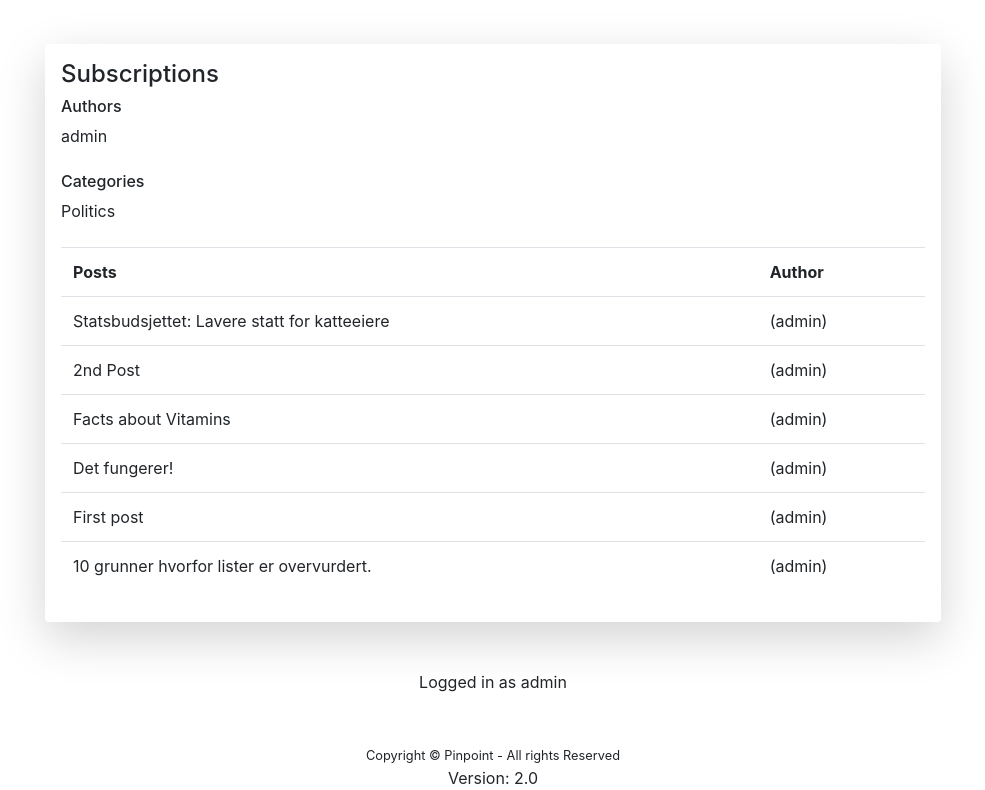
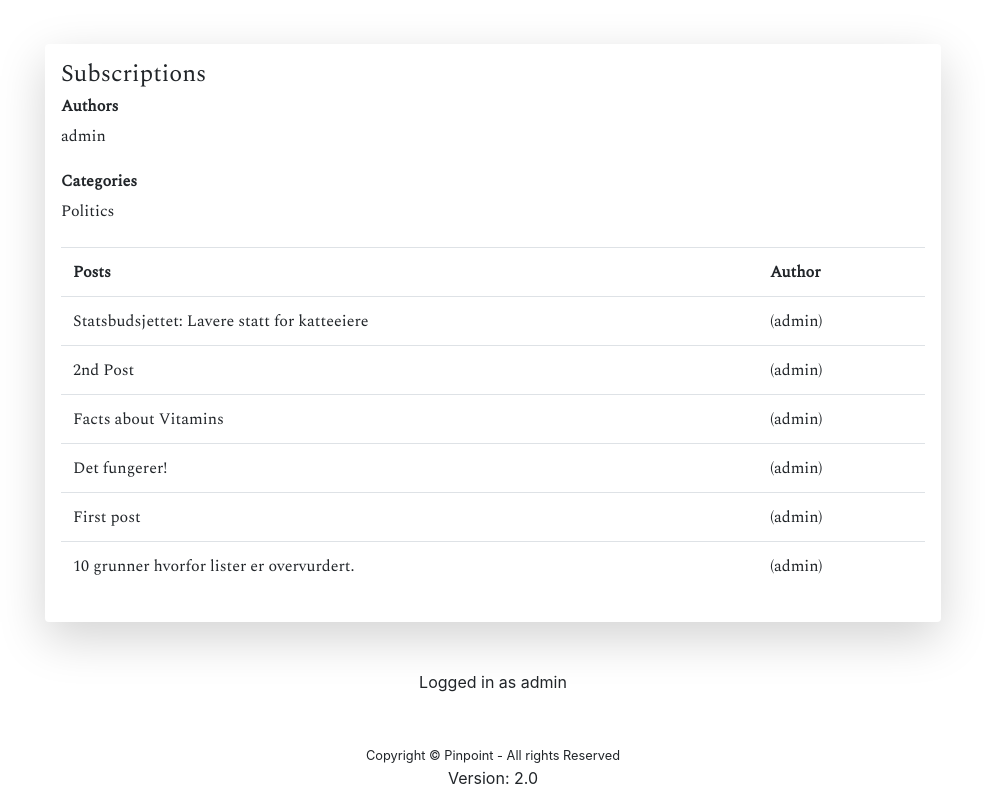
Before and after one commit to andrmoe/IT1901_17_andrmoe, a Django app: page /subscriptions/ in a window 1280 px wide. Shown: the part 63-853 px from the top of the page, without its empty margins (147-1132 px from the left). Run offline with Django 3.2, Linux system fonts and the light colour scheme; a user stored in the database is signed in; data comes from the database, SQL or seed files in the repository; some libraries are stand-ins or nearby versions.

Commit message:
endret font

```diff
--- a/pinpoint/main/templates/base.html
+++ b/pinpoint/main/templates/base.html
@@ -7,10 +7,13 @@
 
     <!-- Bootstrap CSS -->
     <link rel="stylesheet" href="https://stackpath.bootstrapcdn.com/bootstrap/4.1.3/css/bootstrap.min.css" integrity="sha384-MCw98/SFnGE8fJT3GXwEOngsV7Zt27NXFoaoApmYm81iuXoPkFOJwJ8ERdknLPMO" crossorigin="anonymous">
+    <link href="https://fonts.googleapis.com/css?family=Spectral" rel="stylesheet">
     <title>{% block title %}title{% endblock %}</title>
     <style>
     <style>
-
+    body{
+      font-family: 'Cormorant', serif;
+    }
     textarea{
       border-radius: 10px;
       height: 25%;
@@ -41,7 +44,7 @@
   </head>
   <body>
   <nav class="navbar sticky-top navbar-expand-lg navbar-dark bg-dark">
-  <a class="navbar-brand" href="{% url 'home' %}">Pinpoint</a>
+  <a  class="navbar-brand" href="{% url 'home' %}">Pinpoint</a>
   <button class="navbar-toggler" type="button" data-toggle="collapse" data-target="#navbarSupportedContent" aria-controls="navbarSupportedContent" aria-expanded="false" aria-label="Toggle navigation">
     <span class="navbar-toggler-icon"></span>
   </button>
@@ -83,7 +86,7 @@
     </div>
   </nav>
   <br>
-  <div class="shadow-lg p-3 mb-5 bg-white rounded" style="padding: 20px; width: 70%; margin: auto; margin-top: 20px;">
+  <div class="shadow-lg p-3 mb-5 bg-white rounded" style="padding: 20px; width: 70%; margin: auto; margin-top: 20px; font-family: 'Spectral', serif;">
     {% block content %}
     {% endblock %}
   </div>
--- a/pinpoint/view_content/templates/view_content/subscriptions.html
+++ b/pinpoint/view_content/templates/view_content/subscriptions.html
@@ -2,12 +2,12 @@
 {% block title %}Subscriptions{% endblock %}
 {% block content %}
 	<h4>Subscriptions</h4>
-	<h6>Authors</h6>
+	<h6><b>Authors</b></h6>
 	{% for author in subscriptions %}
 		<div>{{ author }}</div>
 	{% endfor %}
 	<br>
-	<h6>Categories</h6>
+	<h6><b>Categories</b></h6>
 	{% for cat in subscriptions_cat %}
 		<div>{{ cat }}</div>
 	{% endfor %}
```
